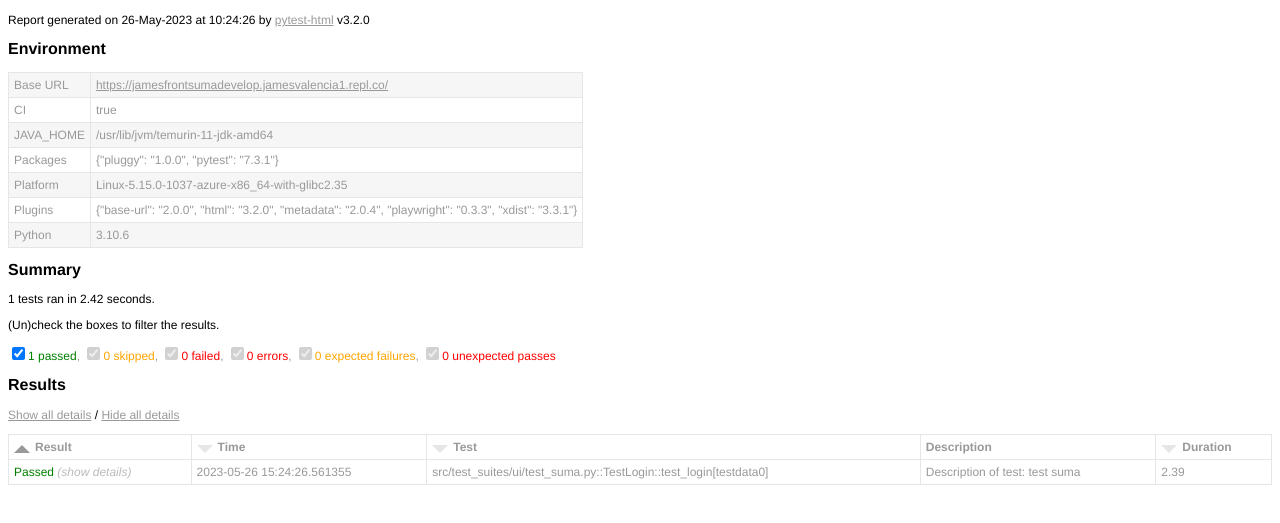
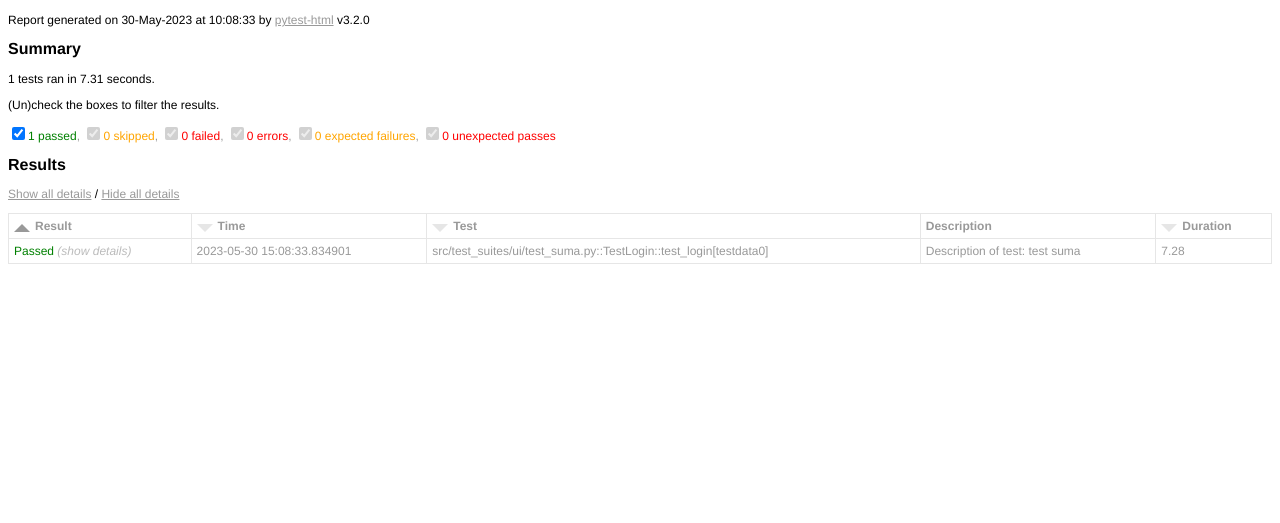
Before and after one commit to javalenciacai/james.front.suma, a plain HTML site: page index.html in a window 1280 px wide. Shown: the part 47-570 px from the top of the page. Drawn offline with Linux system fonts and the light colour scheme.

Commit message:
deploy: ecab101f41e30f730b67176b14d7864f4927536e

```diff
--- a/index.html
+++ b/index.html
@@ -439,32 +439,9 @@ function filterTable(elem) { // eslint-disable-line no-unused-vars
 }
 </script>
     <h1>index.html</h1>
-    <p>Report generated on 26-May-2023 at 10:24:26 by <a href="https://pypi.python.org/pypi/pytest-html">pytest-html</a> v3.2.0</p>
-    <h2>Environment</h2>
-    <table id="environment">
-      <tr>
-        <td>Base URL</td>
-        <td><a href="https://jamesfrontsumadevelop.jamesvalencia1.repl.co/" target="_blank">https://jamesfrontsumadevelop.jamesvalencia1.repl.co/</a></td></tr>
-      <tr>
-        <td>CI</td>
-        <td>true</td></tr>
-      <tr>
-        <td>JAVA_HOME</td>
-        <td>/usr/lib/jvm/temurin-11-jdk-amd64</td></tr>
-      <tr>
-        <td>Packages</td>
-        <td>{"pluggy": "1.0.0", "pytest": "7.3.1"}</td></tr>
-      <tr>
-        <td>Platform</td>
-        <td>Linux-5.15.0-1037-azure-x86_64-with-glibc2.35</td></tr>
-      <tr>
-        <td>Plugins</td>
-        <td>{"base-url": "2.0.0", "html": "3.2.0", "metadata": "2.0.4", "playwright": "0.3.3", "xdist": "3.3.1"}</td></tr>
-      <tr>
-        <td>Python</td>
-        <td>3.10.6</td></tr></table>
+    <p>Report generated on 30-May-2023 at 10:08:33 by <a href="https://pypi.python.org/pypi/pytest-html">pytest-html</a> v3.2.0</p>
     <h2>Summary</h2>
-    <p>1 tests ran in 2.42 seconds. </p>
+    <p>1 tests ran in 7.31 seconds. </p>
     <p class="filter" hidden="true">(Un)check the boxes to filter the results.</p><input checked="true" class="filter" data-test-result="passed" hidden="true" name="filter_checkbox" onChange="filterTable(this)" type="checkbox"/><span class="passed">1 passed</span>, <input checked="true" class="filter" data-test-result="skipped" disabled="true" hidden="true" name="filter_checkbox" onChange="filterTable(this)" type="checkbox"/><span class="skipped">0 skipped</span>, <input checked="true" class="filter" data-test-result="failed" disabled="true" hidden="true" name="filter_checkbox" onChange="filterTable(this)" type="checkbox"/><span class="failed">0 failed</span>, <input checked="true" class="filter" data-test-result="error" disabled="true" hidden="true" name="filter_checkbox" onChange="filterTable(this)" type="checkbox"/><span class="error">0 errors</span>, <input checked="true" class="filter" data-test-result="xfailed" disabled="true" hidden="true" name="filter_checkbox" onChange="filterTable(this)" type="checkbox"/><span class="xfailed">0 expected failures</span>, <input checked="true" class="filter" data-test-result="xpassed" disabled="true" hidden="true" name="filter_checkbox" onChange="filterTable(this)" type="checkbox"/><span class="xpassed">0 unexpected passes</span>
     <h2>Results</h2>
     <table id="results-table">
@@ -480,14 +457,14 @@ function filterTable(elem) { // eslint-disable-line no-unused-vars
       <tbody class="passed results-table-row">
         <tr>
           <td class="col-result">Passed</td>
-          <td class="col-time">2023-05-26 15:24:26.561355</td>
+          <td class="col-time">2023-05-30 15:08:33.834901</td>
           <td class="col-name">src/test_suites/ui/test_suma.py::TestLogin::test_login[testdata0]</td>
           <td>Description of test: test suma </td>
-          <td class="col-duration">2.39</td></tr>
+          <td class="col-duration">7.28</td></tr>
         <tr>
           <td class="extra" colspan="5">
-            <div><div><img src="screenshot26-05-2023_10-24-26-381801.png" alt="screenshot" style="width:600px;height:228px;" onclick="window.open(this.src)" align="right"/></div></div>
-            <div><div><video src="videos/1e965e45fe9a19b1ae8e5ee460fec626.webm" poster="presentation.jpg" controls></video></div></div>
+            <div><div><img src="screenshot30-05-2023_10-08-33-515155.png" alt="screenshot" style="width:600px;height:228px;" onclick="window.open(this.src)" align="right"/></div></div>
+            <div><div><video src="videos/d05563c9eb5a179ff9a980266e5f8e0d.webm" poster="presentation.jpg" controls></video></div></div>
             <div class="log"> ------------------------------Captured stdout call------------------------------ <br/>URL: https://jamesfrontsumadevelop.jamesvalencia1.repl.co/
 https://jamesfrontsuma.jamesvalencia1.repl.co/
 <br/></div></td></tr></tbody></table></body></html>
```
Also changed, not shown: screenshot30-05-2023_10-08-33-515155.png (added), 1 other file.
